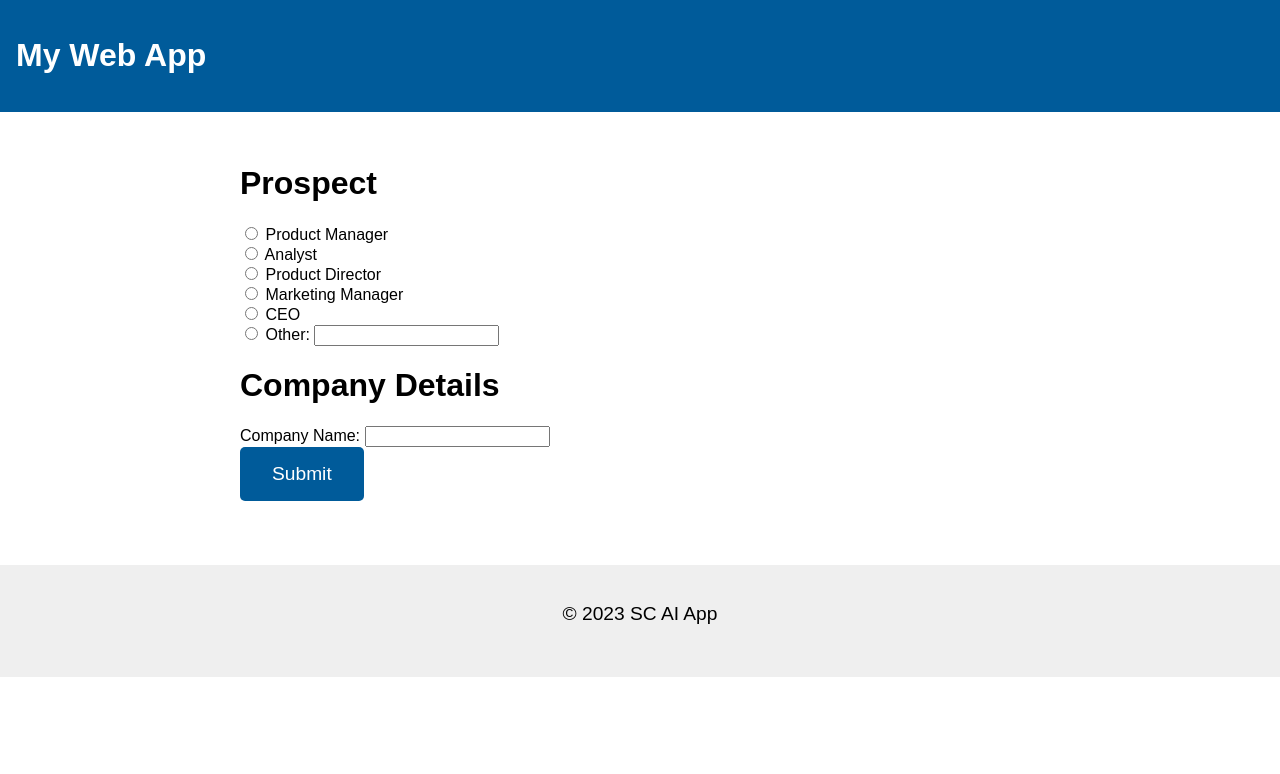
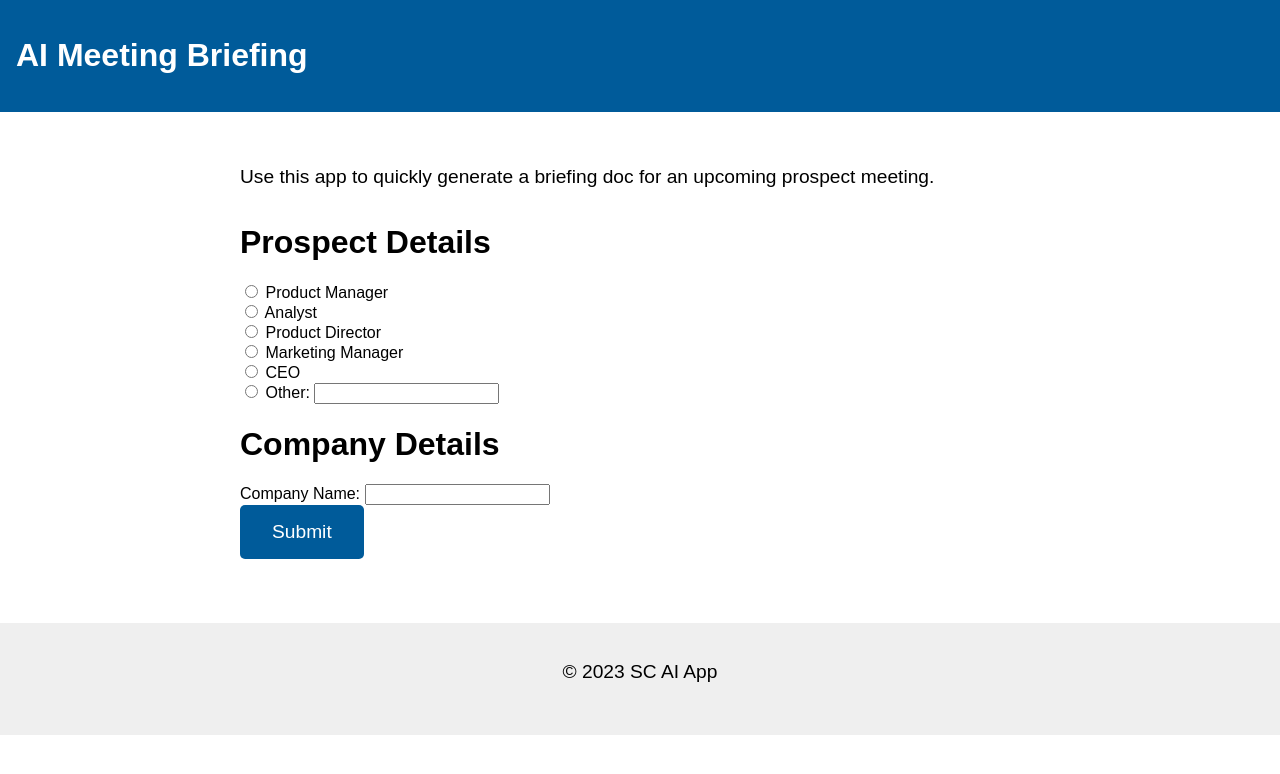
Before and after one commit to kennethkutyn/scai-client, a plain HTML site: page index.html in a window 1280 px wide. Drawn offline with Linux system fonts and the light colour scheme.

Commit message:
improving prompt

```diff
--- a/index.html
+++ b/index.html
@@ -10,12 +10,17 @@
   </head>
   <body>
     <header>
-      <h1>My Web App</h1>
+      <h1>AI Meeting Briefing</h1>
     </header>
 
+
+
     <main id="main">
+      <p>
+        Use this app to quickly generate a briefing doc for an upcoming prospect meeting.
+      </p>
       <div id="input-form">
-        <h1>Prospect</h1>
+        <h1>Prospect Details</h1>
         <input type="radio" id="option1" name="options" value="Product Manager">
         <label for="option1">Product Manager</label><br>
 
```
